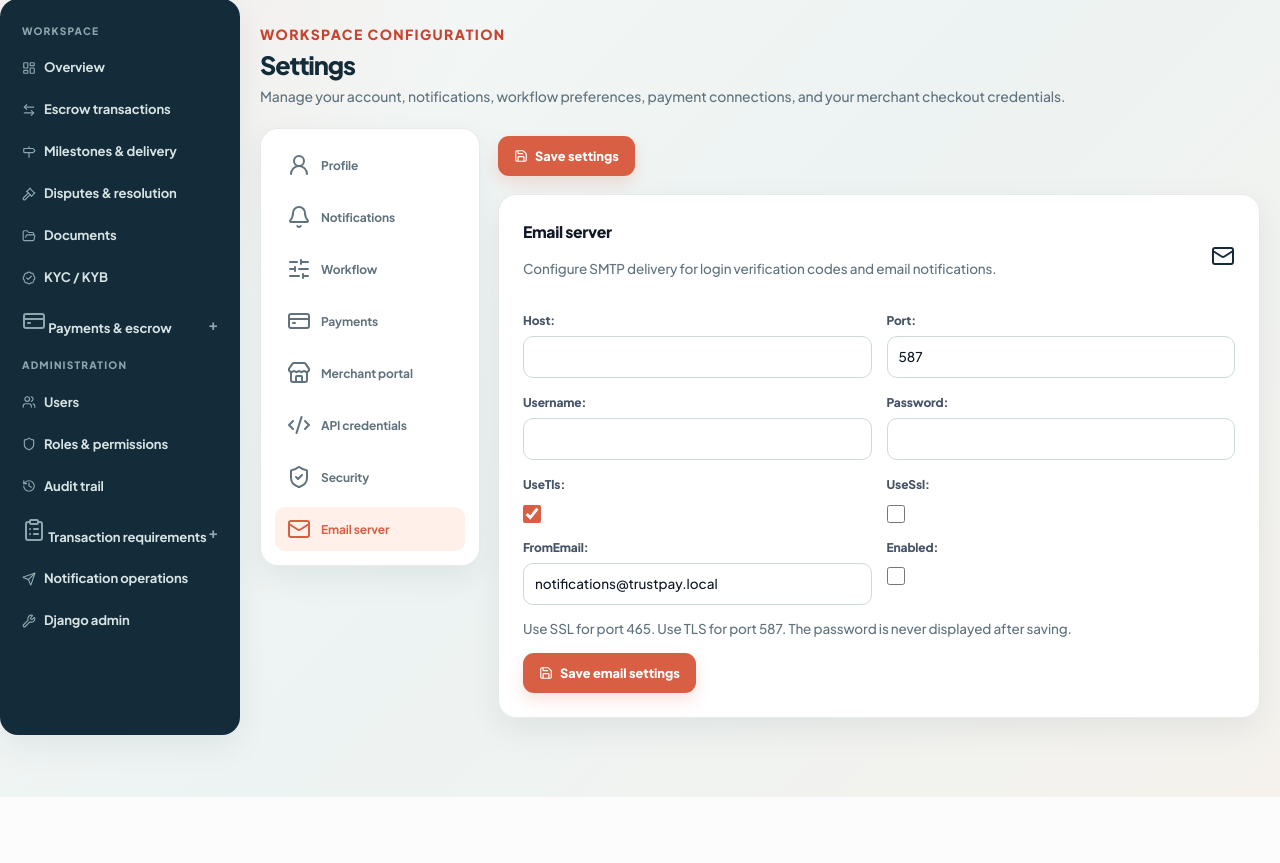
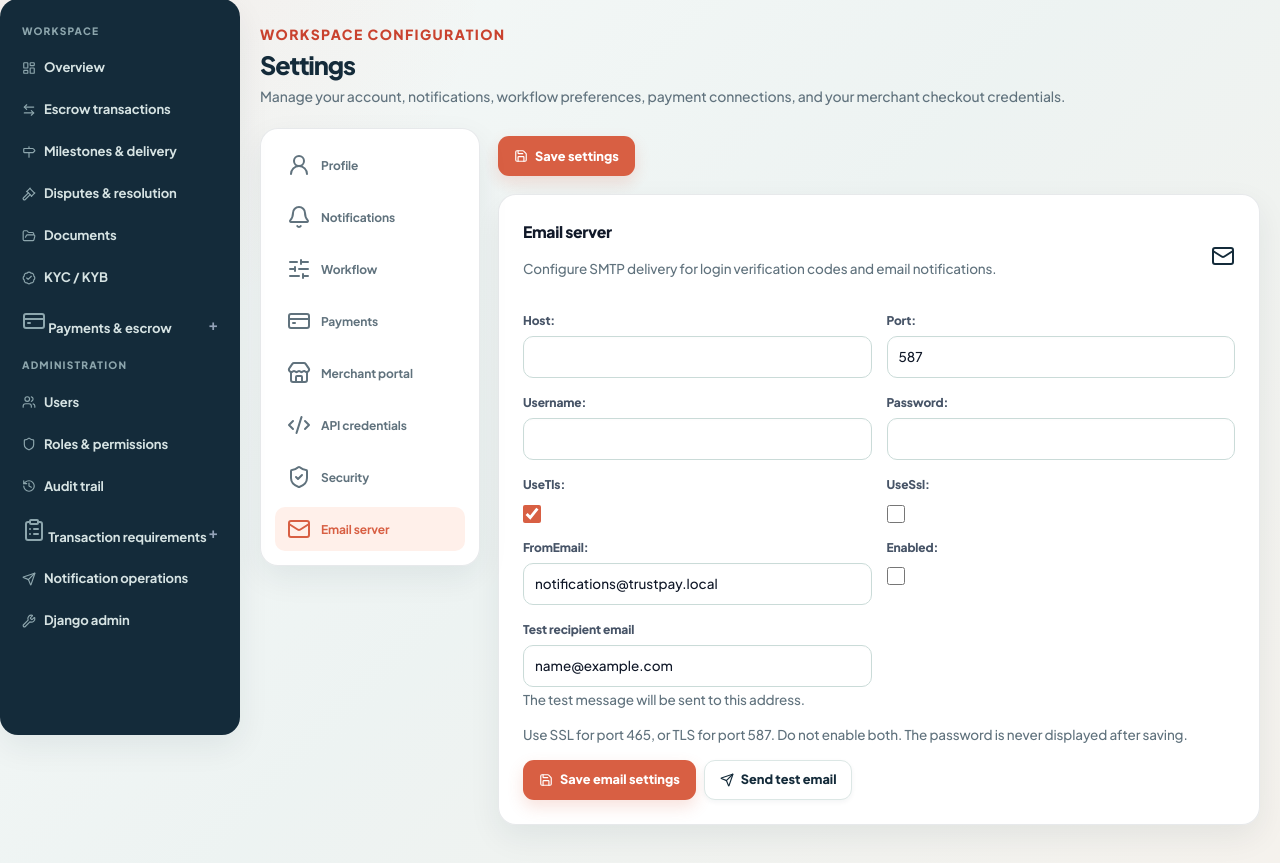
Before and after one commit to AtwijukaAbcj/escrow, a Django app: page /settings/ in a window 1280 px wide, after a click on "Email server". Shown: the part 65-928 px from the top of the page. Before the commit the page ends 862 px from the top, so only its background shows below. Run offline with Django 4.2, Linux system fonts and the light colour scheme; the visitor is signed in with stand-in values (Sample User, id 1); data comes from the database, SQL or seed files in the repository; data that the repository does not hold is empty.

Commit message:
Add SMTP test recipient

```diff
--- a/django_backend/escrow/views.py
+++ b/django_backend/escrow/views.py
@@ -18,6 +18,7 @@ from django.db import models, transaction as db_transaction
 from django.shortcuts import redirect
 from uuid import uuid4
 from django.contrib.auth import login, logout
+from django.contrib import messages
 from django.contrib.auth.decorators import login_required
 from django.contrib.auth.forms import AuthenticationForm
 from django.conf import settings
@@ -1364,6 +1365,22 @@ def settings_view(request):
         if email_form.is_valid():
             email_form.save()
             return redirect('settings')
+    elif request.method == 'POST' and request.POST.get('action') == 'test_email_configuration':
+        if not request.user.is_staff and not request.user.is_superuser:
+            return HttpResponseForbidden('Only administrators can test email delivery.')
+        test_recipient = request.POST.get('test_email_to', '').strip() or request.user.email
+        try:
+            forms.EmailField().clean(test_recipient)
+        except forms.ValidationError:
+            messages.error(request, 'Enter a valid test recipient email address.')
+        else:
+            try:
+                send_email(test_recipient, 'TrustPay Africa SMTP test', 'Your TrustPay Africa email server settings are working.')
+            except Exception as exc:
+                messages.error(request, f'Email test failed: {exc}')
+            else:
+                messages.success(request, f'Test email sent to {test_recipient}.')
+        return redirect('/settings/#email')
     elif request.method == 'POST' and request.POST.get('action') == 'generate_api_key':
         scopes = request.POST.getlist('scopes') or ['checkout.write', 'checkout.read']
         allowed_origin = request.POST.get('allowed_origin', '').strip().rstrip('/')
--- a/django_backend/templates/settings.html
+++ b/django_backend/templates/settings.html
@@ -1,6 +1,8 @@
 {% extends 'base.html' %}
 {% block title %}Settings | TrustPay Africa{% endblock %}
 {% block content %}
+
+{% if messages %}<div class="tp-stack-actions" style="margin-bottom: 18px;">{% for message in messages %}<div class="{% if message.tags == 'error' %}tp-form-error{% else %}tp-badge tp-badge--success{% endif %}">{{ message }}</div>{% endfor %}</div>{% endif %}
 
 <div class="tp-page-heading">
     <div>
@@ -94,7 +96,7 @@
         {% if email_form %}
         <section class="tp-card tp-section" id="email" data-settings-section>
             <div class="tp-settings-heading"><div><h2>Email server</h2><p class="tp-muted">Configure SMTP delivery for login verification codes and email notifications.</p></div><i data-lucide="mail"></i></div>
-            <form method="post"><input type="hidden" name="action" value="save_email_configuration">{% csrf_token %}<div class="tp-form-grid">{% for field in email_form %}<div class="tp-field">{{ field.label_tag }}{{ field }}{% for error in field.errors %}<div class="tp-form-error">{{ error }}</div>{% endfor %}</div>{% endfor %}</div><p class="tp-muted">Use SSL for port 465. Use TLS for port 587. The password is never displayed after saving.</p><button class="tp-btn" type="submit"><i data-lucide="save"></i>Save email settings</button></form>
+            <form method="post"><input type="hidden" name="action" value="save_email_configuration">{% csrf_token %}<div class="tp-form-grid">{% for field in email_form %}<div class="tp-field">{{ field.label_tag }}{{ field }}{% for error in field.errors %}<div class="tp-form-error">{{ error }}</div>{% endfor %}</div>{% endfor %}<div class="tp-field"><label for="test_email_to">Test recipient email</label><input id="test_email_to" name="test_email_to" type="email" value="{{ user.email }}" placeholder="you@example.com"><small class="tp-muted">The test message will be sent to this address.</small></div></div><p class="tp-muted">Use SSL for port 465, or TLS for port 587. Do not enable both. The password is never displayed after saving.</p><div class="tp-stack-actions"><button class="tp-btn" type="submit"><i data-lucide="save"></i>Save email settings</button><button class="tp-btn tp-btn--secondary" type="submit" formaction="{% url 'settings' %}" name="action" value="test_email_configuration"><i data-lucide="send"></i>Send test email</button></div></form>
         </section>
         {% endif %}
 
```
Also changed, not shown: django_backend/users/tests.py (+12 -0 lines).
